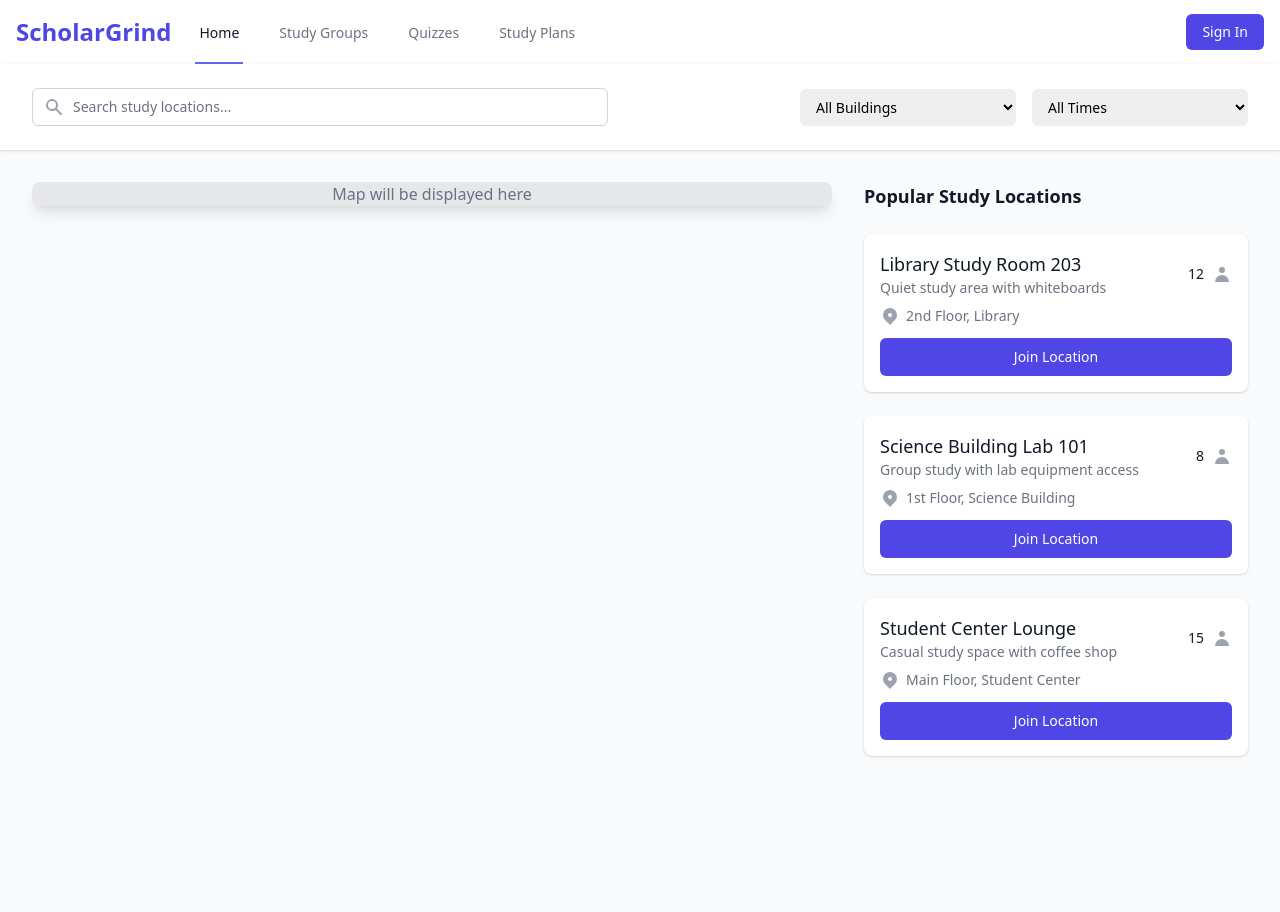
After one commit to svkapoor/ScholarGrind, a Django app: page /study_groups/ in a window 1280 px wide. The commit adds this page. Run offline with Django 5.2, Linux system fonts and the light colour scheme.

Commit message:
Created basic front end and app for study_groups

```diff
--- a/config/urls.py
+++ b/config/urls.py
@@ -21,4 +21,5 @@ urlpatterns = [
     path('admin/', admin.site.urls),
     path('', include('main.urls')),
     path('accounts/', include('accounts.urls')),
+    path('study_groups/', include('study_groups.urls')),
 ]
--- a/main/templates/main/base.html
+++ b/main/templates/main/base.html
@@ -21,7 +21,7 @@
                         <a href="{% url 'main:home' %}" class="border-indigo-500 text-gray-900 inline-flex items-center px-1 pt-1 border-b-2 text-sm font-medium">
                             Home
                         </a>
-                        <a href="#" class="border-transparent text-gray-500 hover:border-gray-300 hover:text-gray-700 inline-flex items-center px-1 pt-1 border-b-2 text-sm font-medium">
+                        <a href="{% url 'study_groups:home' %}" class="border-transparent text-gray-500 hover:border-gray-300 hover:text-gray-700 inline-flex items-center px-1 pt-1 border-b-2 text-sm font-medium">
                             Study Groups
                         </a>
                         <a href="#" class="border-transparent text-gray-500 hover:border-gray-300 hover:text-gray-700 inline-flex items-center px-1 pt-1 border-b-2 text-sm font-medium">
--- /dev/null
+++ b/study_groups/templates/study_groups/study_groups.html
@@ -0,0 +1,155 @@
+{% extends 'main/base.html' %}
+
+{% block title %}Study Locations{% endblock %}
+
+{% block content %}
+<div class="min-h-screen bg-gray-50">
+    <!-- Search and Filter Section -->
+    <div class="bg-white shadow">
+        <div class="max-w-7xl mx-auto px-4 sm:px-6 lg:px-8 py-6">
+            <div class="flex flex-col md:flex-row md:items-center md:justify-between space-y-4 md:space-y-0">
+                <!-- Search Bar -->
+                <div class="flex-1 max-w-xl">
+                    <div class="relative">
+                        <div class="absolute inset-y-0 left-0 pl-3 flex items-center pointer-events-none">
+                            <svg class="h-5 w-5 text-gray-400" xmlns="http://www.w3.org/2000/svg" viewBox="0 0 20 20" fill="currentColor">
+                                <path fill-rule="evenodd" d="M8 4a4 4 0 100 8 4 4 0 000-8zM2 8a6 6 0 1110.89 3.476l4.817 4.817a1 1 0 01-1.414 1.414l-4.816-4.816A6 6 0 012 8z" clip-rule="evenodd" />
+                            </svg>
+                        </div>
+                        <input type="text" class="block w-full pl-10 pr-3 py-2 border border-gray-300 rounded-md leading-5 bg-white placeholder-gray-500 focus:outline-none focus:placeholder-gray-400 focus:ring-1 focus:ring-indigo-500 focus:border-indigo-500 sm:text-sm" placeholder="Search study locations...">
+                    </div>
+                </div>
+
+                <!-- Filters -->
+                <div class="flex items-center space-x-4">
+                    <select class="block w-full pl-3 pr-10 py-2 text-base border-gray-300 focus:outline-none focus:ring-indigo-500 focus:border-indigo-500 sm:text-sm rounded-md">
+                        <option>All Buildings</option>
+                        <option>Library</option>
+                        <option>Science Building</option>
+                        <option>Engineering Building</option>
+                        <option>Student Center</option>
+                    </select>
+                    <select class="block w-full pl-3 pr-10 py-2 text-base border-gray-300 focus:outline-none focus:ring-indigo-500 focus:border-indigo-500 sm:text-sm rounded-md">
+                        <option>All Times</option>
+                        <option>Morning (8AM-12PM)</option>
+                        <option>Afternoon (12PM-5PM)</option>
+                        <option>Evening (5PM-10PM)</option>
+                    </select>
+                </div>
+            </div>
+        </div>
+    </div>
+
+    <!-- Map and Content Section -->
+    <div class="max-w-7xl mx-auto px-4 sm:px-6 lg:px-8 py-8">
+        <div class="grid grid-cols-1 lg:grid-cols-3 gap-8">
+            <!-- Map Section -->
+            <div class="lg:col-span-2">
+                <div class="bg-white rounded-lg shadow-lg overflow-hidden h-[600px]">
+                    <!-- Google Maps will be integrated here -->
+                    <div id="map" class="w-full h-full">
+                        <!-- Map placeholder -->
+                        <div class="w-full h-full bg-gray-200 flex items-center justify-center">
+                            <p class="text-gray-500">Map will be displayed here</p>
+                        </div>
+                    </div>
+                </div>
+            </div>
+
+            <!-- Study Locations List -->
+            <div class="space-y-6">
+                <h2 class="text-lg font-semibold text-gray-900">Popular Study Locations</h2>
+
+                <!-- Study Location Card 1 -->
+                <div class="bg-white overflow-hidden shadow rounded-lg hover:shadow-md transition-shadow duration-200">
+                    <div class="p-4">
+                        <div class="flex items-center justify-between">
+                            <div>
+                                <h3 class="text-lg font-medium text-gray-900">Library Study Room 203</h3>
+                                <p class="text-sm text-gray-500">Quiet study area with whiteboards</p>
+                            </div>
+                            <div class="flex items-center">
+                                <span class="text-sm font-medium text-gray-900 mr-2">12</span>
+                                <svg class="h-5 w-5 text-gray-400" xmlns="http://www.w3.org/2000/svg" viewBox="0 0 20 20" fill="currentColor">
+                                    <path fill-rule="evenodd" d="M10 9a3 3 0 100-6 3 3 0 000 6zm-7 9a7 7 0 1114 0H3z" clip-rule="evenodd" />
+                                </svg>
+                            </div>
+                        </div>
+                        <div class="mt-2 flex items-center text-sm text-gray-500">
+                            <svg class="flex-shrink-0 mr-1.5 h-5 w-5 text-gray-400" xmlns="http://www.w3.org/2000/svg" viewBox="0 0 20 20" fill="currentColor">
+                                <path fill-rule="evenodd" d="M5.05 4.05a7 7 0 119.9 9.9L10 18.9l-4.95-4.95a7 7 0 010-9.9zM10 11a2 2 0 100-4 2 2 0 000 4z" clip-rule="evenodd" />
+                            </svg>
+                            <span>2nd Floor, Library</span>
+                        </div>
+                        <button class="mt-3 w-full inline-flex justify-center items-center px-4 py-2 border border-transparent text-sm font-medium rounded-md text-white bg-indigo-600 hover:bg-indigo-700 focus:outline-none focus:ring-2 focus:ring-offset-2 focus:ring-indigo-500">
+                            Join Location
+                        </button>
+                    </div>
+                </div>
+
+                <!-- Study Location Card 2 -->
+                <div class="bg-white overflow-hidden shadow rounded-lg hover:shadow-md transition-shadow duration-200">
+                    <div class="p-4">
+                        <div class="flex items-center justify-between">
+                            <div>
+                                <h3 class="text-lg font-medium text-gray-900">Science Building Lab 101</h3>
+                                <p class="text-sm text-gray-500">Group study with lab equipment access</p>
+                            </div>
+                            <div class="flex items-center">
+                                <span class="text-sm font-medium text-gray-900 mr-2">8</span>
+                                <svg class="h-5 w-5 text-gray-400" xmlns="http://www.w3.org/2000/svg" viewBox="0 0 20 20" fill="currentColor">
+                                    <path fill-rule="evenodd" d="M10 9a3 3 0 100-6 3 3 0 000 6zm-7 9a7 7 0 1114 0H3z" clip-rule="evenodd" />
+                                </svg>
+                            </div>
+                        </div>
+                        <div class="mt-2 flex items-center text-sm text-gray-500">
+                            <svg class="flex-shrink-0 mr-1.5 h-5 w-5 text-gray-400" xmlns="http://www.w3.org/2000/svg" viewBox="0 0 20 20" fill="currentColor">
+                                <path fill-rule="evenodd" d="M5.05 4.05a7 7 0 119.9 9.9L10 18.9l-4.95-4.95a7 7 0 010-9.9zM10 11a2 2 0 100-4 2 2 0 000 4z" clip-rule="evenodd" />
+                            </svg>
+                            <span>1st Floor, Science Building</span>
+                        </div>
+                        <button class="mt-3 w-full inline-flex justify-center items-center px-4 py-2 border border-transparent text-sm font-medium rounded-md text-white bg-indigo-600 hover:bg-indigo-700 focus:outline-none focus:ring-2 focus:ring-offset-2 focus:ring-indigo-500">
+                            Join Location
+                        </button>
+                    </div>
+                </div>
+
+                <!-- Study Location Card 3 -->
+                <div class="bg-white overflow-hidden shadow rounded-lg hover:shadow-md transition-shadow duration-200">
+                    <div class="p-4">
+                        <div class="flex items-center justify-between">
+                            <div>
+                                <h3 class="text-lg font-medium text-gray-900">Student Center Lounge</h3>
+                                <p class="text-sm text-gray-500">Casual study space with coffee shop</p>
+                            </div>
+                            <div class="flex items-center">
+                                <span class="text-sm font-medium text-gray-900 mr-2">15</span>
+                                <svg class="h-5 w-5 text-gray-400" xmlns="http://www.w3.org/2000/svg" viewBox="0 0 20 20" fill="currentColor">
+                                    <path fill-rule="evenodd" d="M10 9a3 3 0 100-6 3 3 0 000 6zm-7 9a7 7 0 1114 0H3z" clip-rule="evenodd" />
+                                </svg>
+                            </div>
+                        </div>
+                        <div class="mt-2 flex items-center text-sm text-gray-500">
+                            <svg class="flex-shrink-0 mr-1.5 h-5 w-5 text-gray-400" xmlns="http://www.w3.org/2000/svg" viewBox="0 0 20 20" fill="currentColor">
+                                <path fill-rule="evenodd" d="M5.05 4.05a7 7 0 119.9 9.9L10 18.9l-4.95-4.95a7 7 0 010-9.9zM10 11a2 2 0 100-4 2 2 0 000 4z" clip-rule="evenodd" />
+                            </svg>
+                            <span>Main Floor, Student Center</span>
+                        </div>
+                        <button class="mt-3 w-full inline-flex justify-center items-center px-4 py-2 border border-transparent text-sm font-medium rounded-md text-white bg-indigo-600 hover:bg-indigo-700 focus:outline-none focus:ring-2 focus:ring-offset-2 focus:ring-indigo-500">
+                            Join Location
+                        </button>
+                    </div>
+                </div>
+            </div>
+        </div>
+    </div>
+</div>
+
+<!-- Google Maps Script (to be added when implementing the API) -->
+<script>
+    // Google Maps initialization will go here
+    function initMap() {
+        // Map initialization code
+    }
+</script>
+{% endblock %}
--- /dev/null
+++ b/study_groups/urls.py
@@ -0,0 +1,8 @@
+from django.urls import path
+from . import views
+
+app_name = 'study_groups'  # allows {% url 'studygroups:home' %} in templates
+
+urlpatterns = [
+    path('', views.studygroup_home, name='home'),  # URL: /studygroups/
+]
--- a/study_groups/views.py
+++ b/study_groups/views.py
@@ -1,3 +1,4 @@
 from django.shortcuts import render
 
-# Create your views here.
+def studygroup_home(request):
+    return render(request, 'study_groups/study_groups.html')
```
